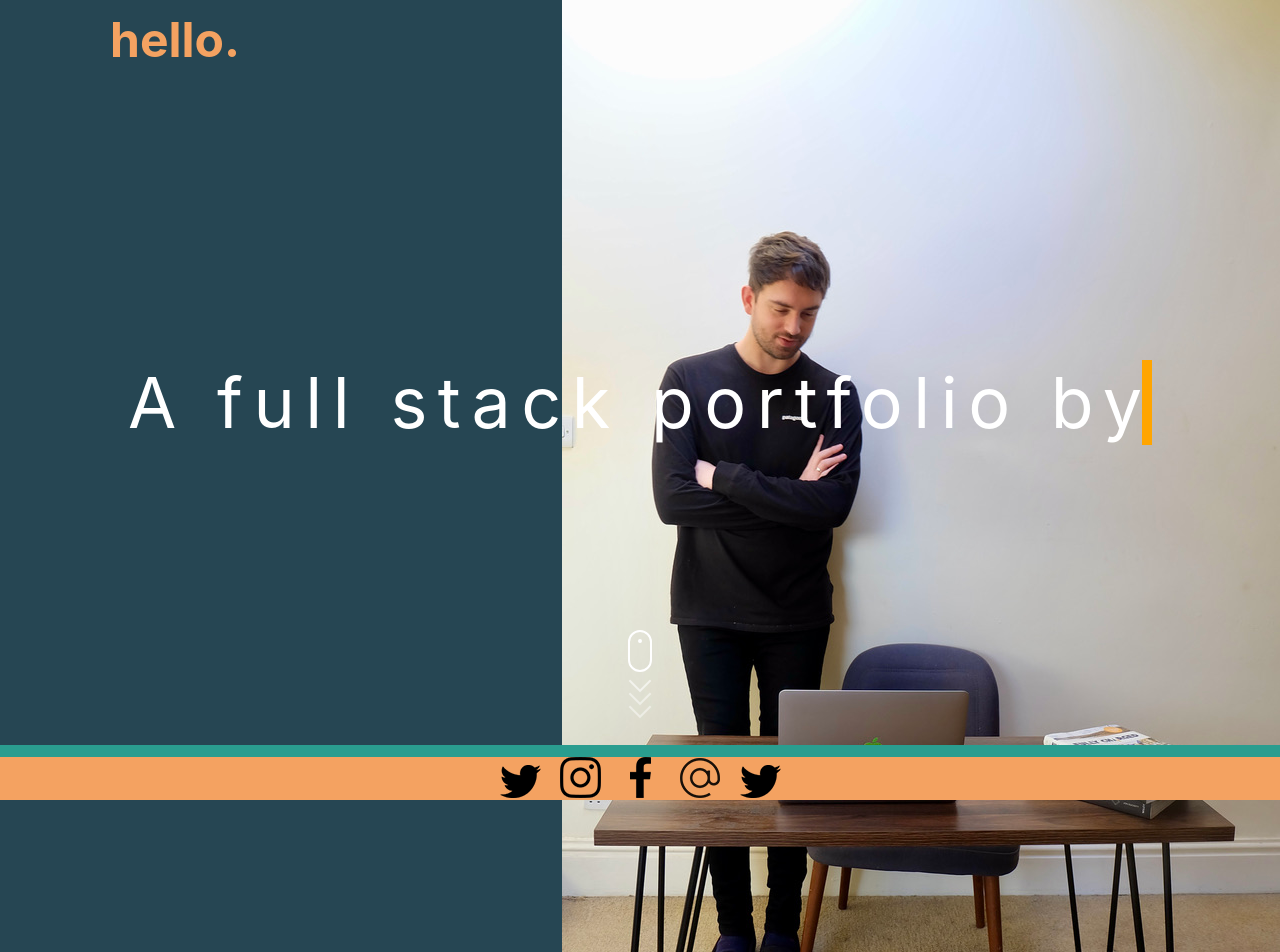
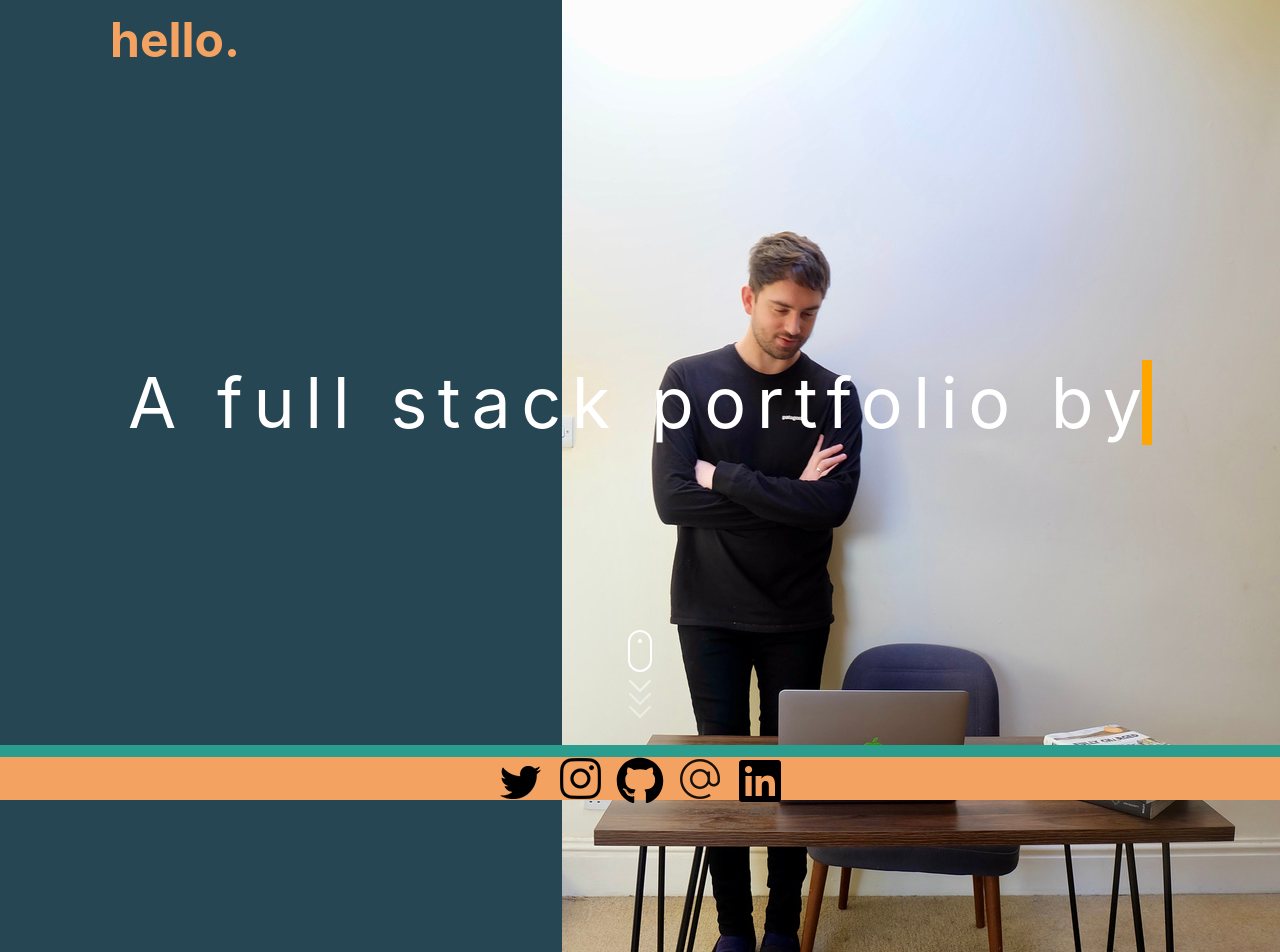
Before and after one commit to Alexthespaceman/alex-tristram-portfolio.github.io, a React (Create React App) app in the folder alexs-portfolio/: page / in a window 1280 px wide. Shown: the top 952 px of the page. Built offline with nearby package versions, Linux system fonts and the light colour scheme.

Commit message:
add fontawesome icons for footer

```diff
--- a/alexs-portfolio/src/App.css
+++ b/alexs-portfolio/src/App.css
@@ -51,9 +51,9 @@ body {
   border-radius: 0px 15px 0px 15px;
 }
 
-.home-img:hover {
-  transform: scale(1.1);
-}
+/* .home-img:hover {
+  transform: scale(0);
+} */
 
 .img {
   border-radius: 0px 15px 0px 15px;
--- a/alexs-portfolio/src/App.js
+++ b/alexs-portfolio/src/App.js
@@ -1,3 +1,5 @@
+import { library } from "@fortawesome/fontawesome-svg-core";
+import { fab } from "@fortawesome/free-brands-svg-icons";
 import "./App.css";
 import AboutMe from "./components/AboutMe";
 import ContactPage from "./components/ContactPage";
@@ -5,6 +7,8 @@ import Footer from "./components/Footer";
 import MyCodingJourney from "./components/MyCodingJourney";
 import MyWork from "./components/MyWork";
 import WelcomePage from "./components/WelcomePage";
+
+library.add(fab);
 
 function App() {
   return (
--- a/alexs-portfolio/src/components/Footer.jsx
+++ b/alexs-portfolio/src/components/Footer.jsx
@@ -1,11 +1,8 @@
+import { FontAwesomeIcon } from "@fortawesome/react-fontawesome";
 import React from "react";
 import image4 from "../images/images/email.png";
-import image3 from "../images/images/facebook.png";
 import image2 from "../images/images/instagram.png";
-import {
-  default as image1,
-  default as image5,
-} from "../images/images/twitter.png";
+import { default as image1 } from "../images/images/twitter.png";
 
 function Footer(props) {
   return (
@@ -24,7 +21,11 @@ function Footer(props) {
           </li>
           <li>
             <a href="https://github.com/">
-              <img src={image3} alt="github" />
+              <FontAwesomeIcon
+                icon={["fab", "github"]}
+                size="3x"
+                color="black"
+              />
             </a>
           </li>
           <li>
@@ -34,7 +35,11 @@ function Footer(props) {
           </li>
           <li>
             <a href="https://www.linkedin.com/in/alex-tristram-75322617a/">
-              <img src={image5} alt="linkedIn" />
+              <FontAwesomeIcon
+                icon={["fab", "linkedin"]}
+                size="3x"
+                color="black"
+              />
             </a>
           </li>
         </ul>
```
Also changed, not shown: alexs-portfolio/src/fontAwsome/index.js (added).
